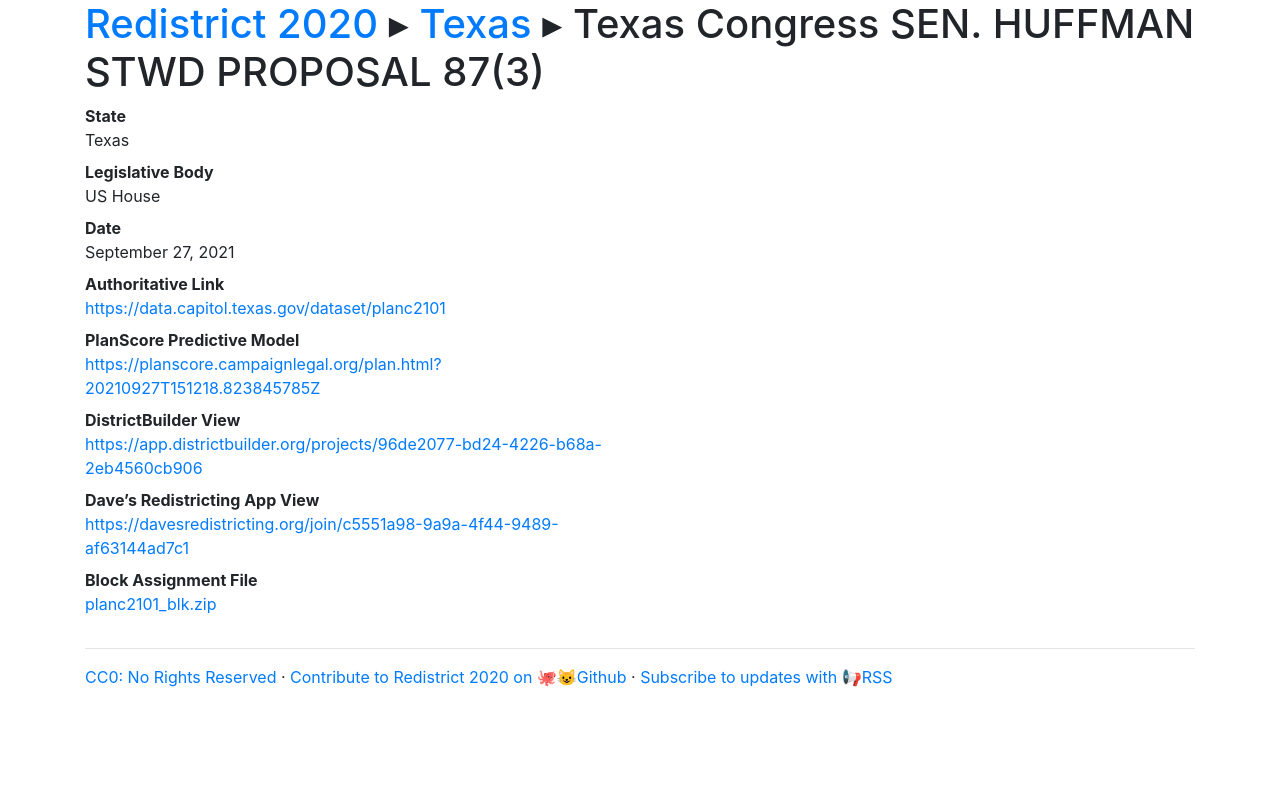
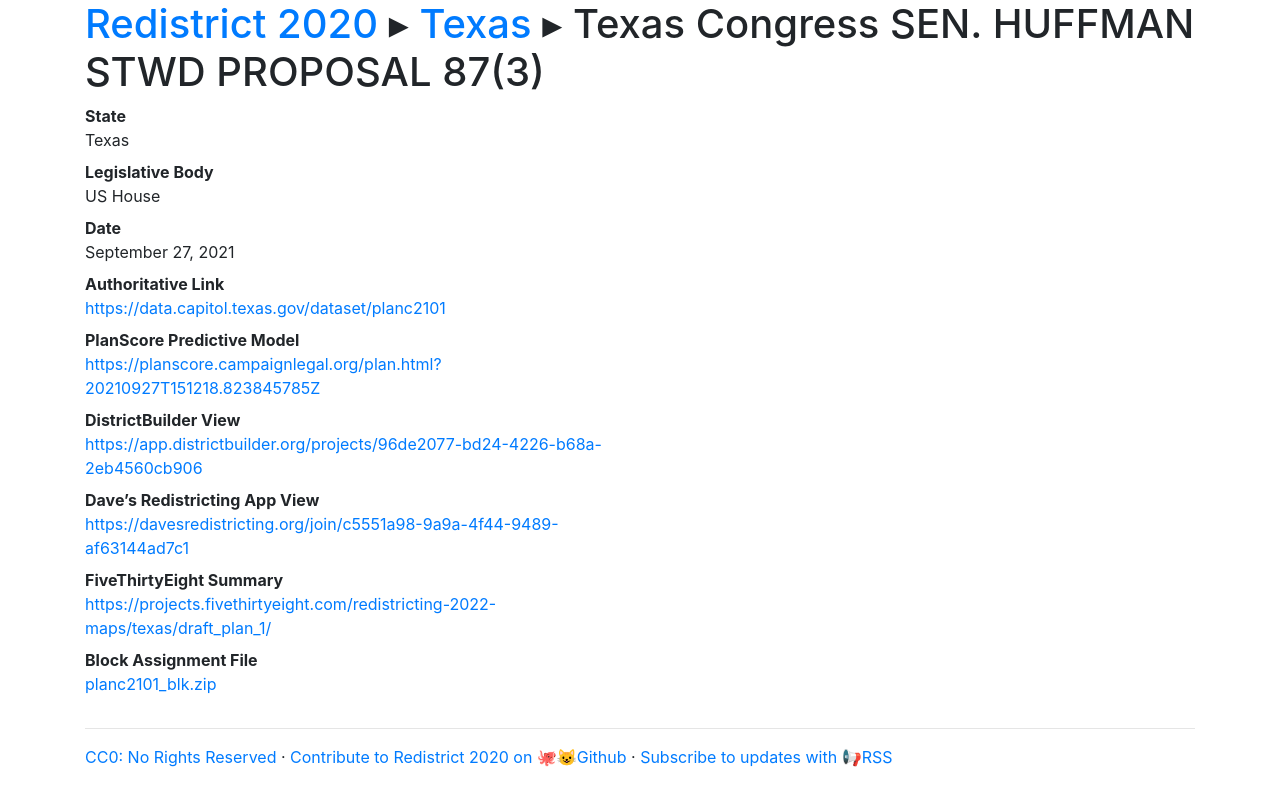
Before and after one commit to PlanScore/Redistrict2020, a Jekyll site: the page built from _plans/TX-2021-19-congress.md, in a window 1280 px wide. Shown: the top 806 px of the page. Built offline with Jekyll 4.4.1, drawn with Linux system fonts in a browser that asks for light colours; nearby versions of some CDN libraries; part of the change alters nothing that is shown.

Commit message:
Update TX-2021-19-congress.md

```diff
--- a/_plans/TX-2021-19-congress.md
+++ b/_plans/TX-2021-19-congress.md
@@ -7,7 +7,7 @@ authoritative_link: https://data.capitol.texas.gov/dataset/planc2101
 planscore_link: https://planscore.campaignlegal.org/plan.html?20210927T151218.823845785Z
 davesredist_link: https://davesredistricting.org/join/c5551a98-9a9a-4f44-9489-af63144ad7c1
 districtbuilder_link: https://app.districtbuilder.org/projects/96de2077-bd24-4226-b68a-2eb4560cb906
-five38_link:
+five38_link: https://projects.fivethirtyeight.com/redistricting-2022-maps/texas/draft_plan_1/
 blockassignment_file: /files/TX-2021-09/planc2101_blk.zip
 shapefile_file:
 simplegeojson_file:
```
